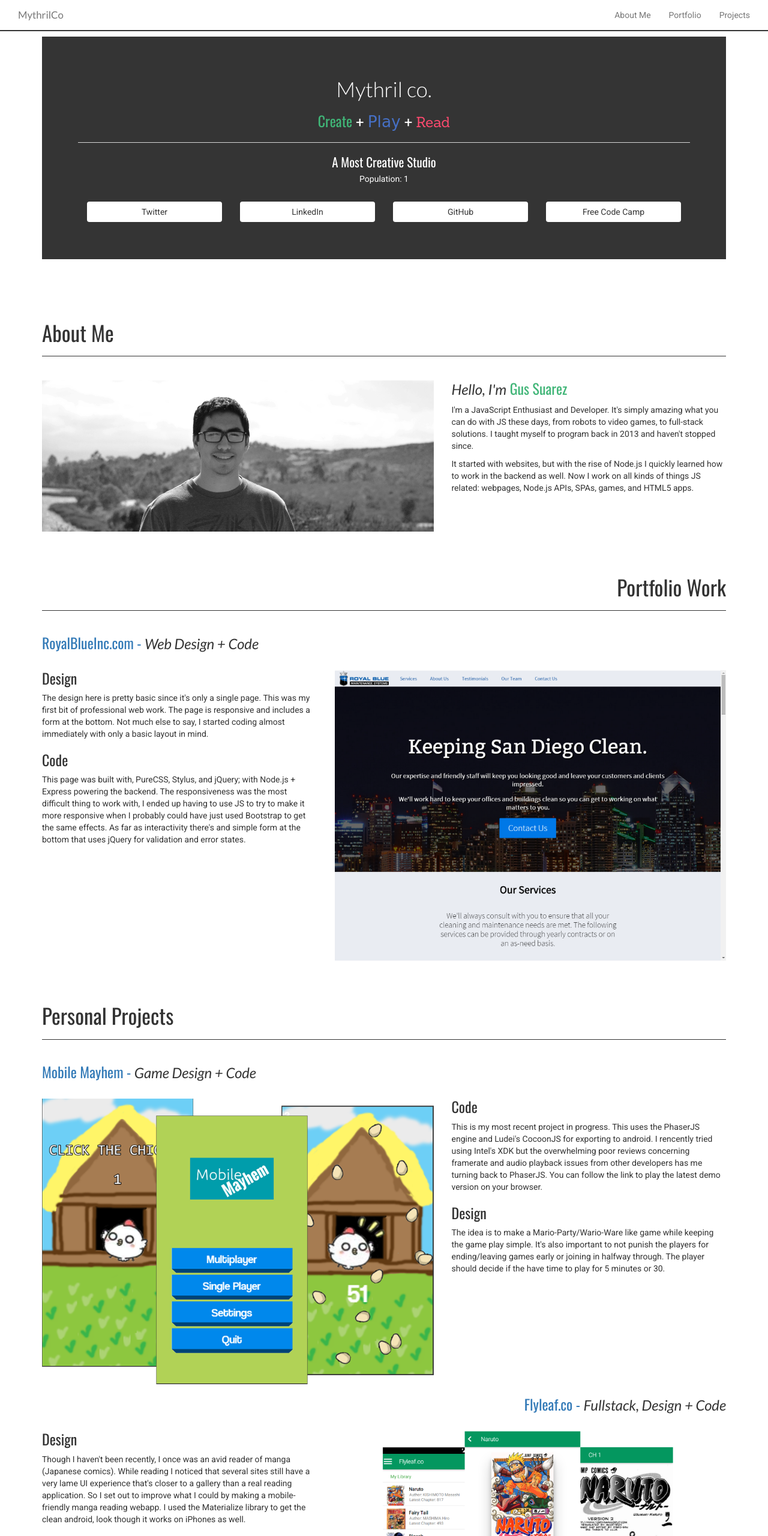
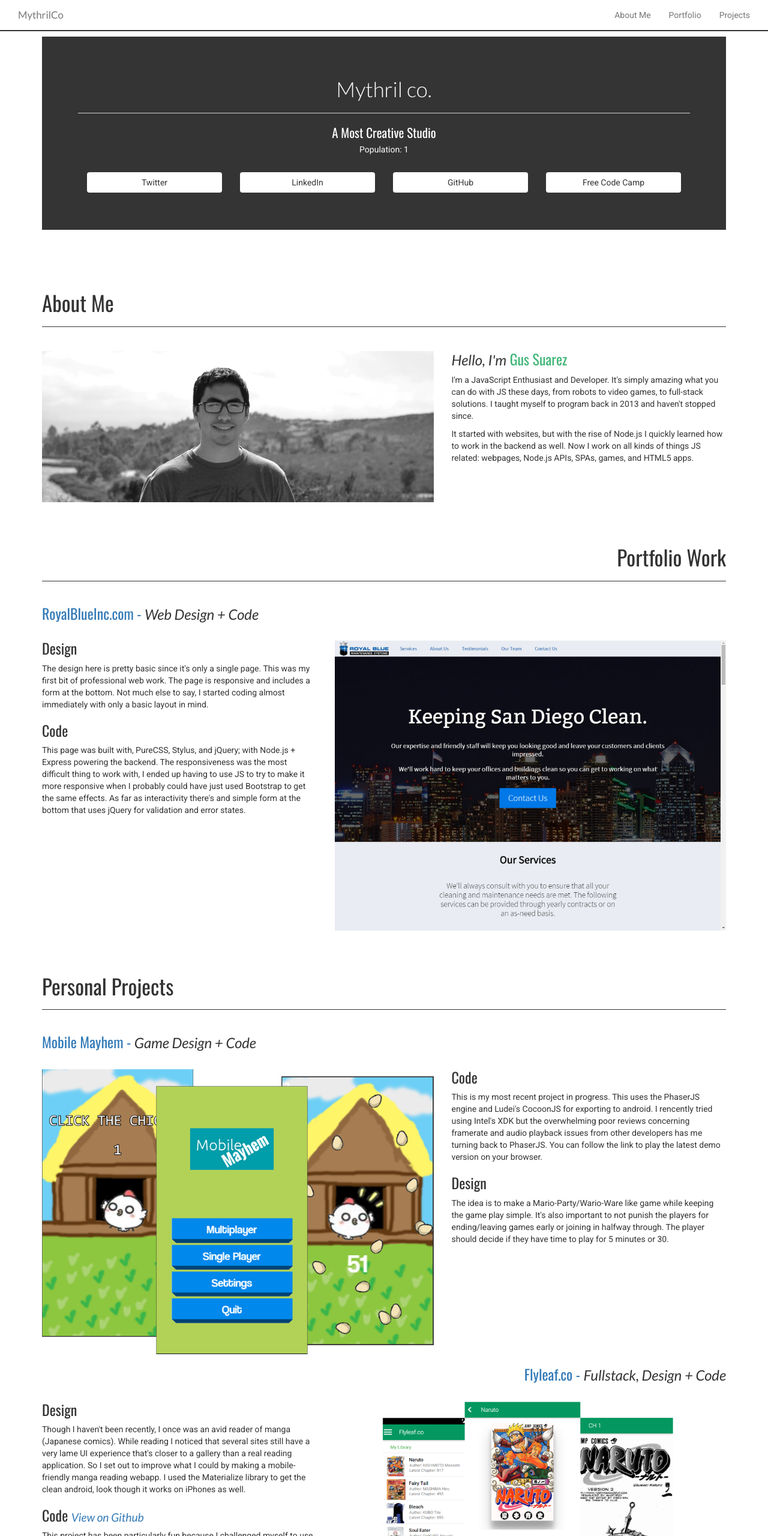
Before and after one commit to aerze/mythrilco, a website: page public/index.html in a window 1280 px wide. Shown: the top 2560 px of the page at 60% size. Drawn offline with nearby package versions, Linux system fonts and the light colour scheme; a web font is replaced by a local one.

Commit message:
more typo fixes

```diff
--- a/client/css/mythrilco.styl
+++ b/client/css/mythrilco.styl
@@ -103,6 +103,9 @@ nav
         color: color-dark;
         font-style: italic;
 
+        &.github
+          font-size: 0.8em;
+
       /* border-bottom: 1px solid color-dark; */
     .section-header
       padding-top: 1.5em;
--- a/public/index.html
+++ b/public/index.html
@@ -59,13 +59,13 @@
 
       <div class="jumbotron">
         <h1>Mythril co.</h1>
-        <h3>
-          <span class="create">Create</span>
-          <span class="">+</span>
-          <span class="play">Play</span>
-          <span class="">+</span>
-          <span class="read">Read</span>
-        </h3>
+        <!--<h3>-->
+        <!--  <span class="create">Create</span>-->
+        <!--  <span class="">+</span>-->
+        <!--  <span class="play">Play</span>-->
+        <!--  <span class="">+</span>-->
+        <!--  <span class="read">Read</span>-->
+        <!--</h3>-->
         <hr>
         <h2>
           A Most Creative Studio
@@ -173,7 +173,7 @@
               </p>
               <h3>Design</h3>
               <p>
-                The idea is to make a Mario-Party/Wario-Ware like game while keeping the game play simple. It's also important to not punish the players for ending/leaving games early or joining in halfway through. The player should decide if the have time to play for 5 minutes or 30.
+                The idea is to make a Mario-Party/Wario-Ware like game while keeping the game play simple. It's also important to not punish the players for ending/leaving games early or joining in halfway through. The player should decide if they have time to play for 5 minutes or 30.
               </p>
             </div>
 
@@ -187,10 +187,10 @@
               <p>
                 Though I haven't been recently, I once was an avid reader of manga (Japanese comics). While reading I noticed that several sites still have a very lame UI experience that's closer to a gallery than a real reading application. So I set out to improve what I could by making a mobile-friendly manga reading webapp. I used the Materialize library to get the clean android, look though it works on iPhones as well.
               </p>
-              <h3>Code</h3>
+              <h3>Code <span class="github"><a href="https://github.com/aerze/flyleaf">View on Github</a></span></h3>
               <p>
                 This project has been particularly fun because I challenged myself to use as few large libraries as possible (no Backbone, no Angular, no React) in an effort to learn more about how things work at the 'vanilla' level. Suffice to say it's been a bit of a pain and I did end up having to use jQuery for animation. Though I was able to create my own 'renderer', akin to my idea of what React is, I built an XHR library and I used Page.js for routing. I was even able to implement a login system using Firebase and only a bit of server-side Node.js. Overall I started mimicking Express' design adapting the way routing works for the front end.
-              </p>
+           framwork   </p>
             </div>
             <div class="col-sm-7">
               <h3></h3>
```
Also changed, not shown: public/css/mythrilco.css.
